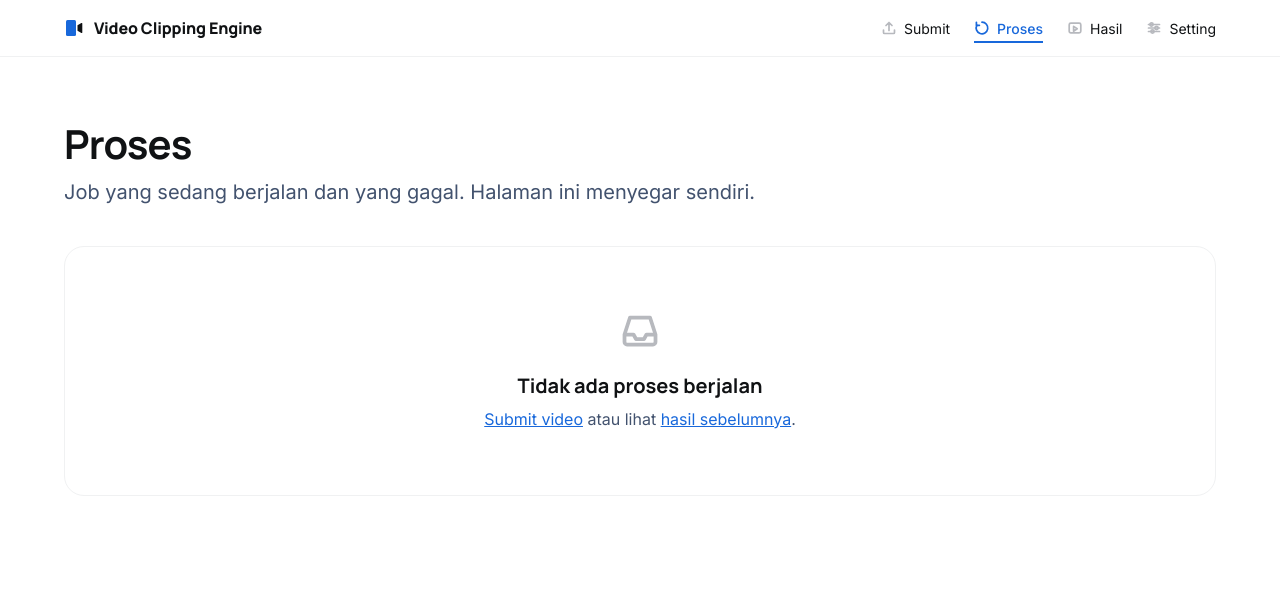
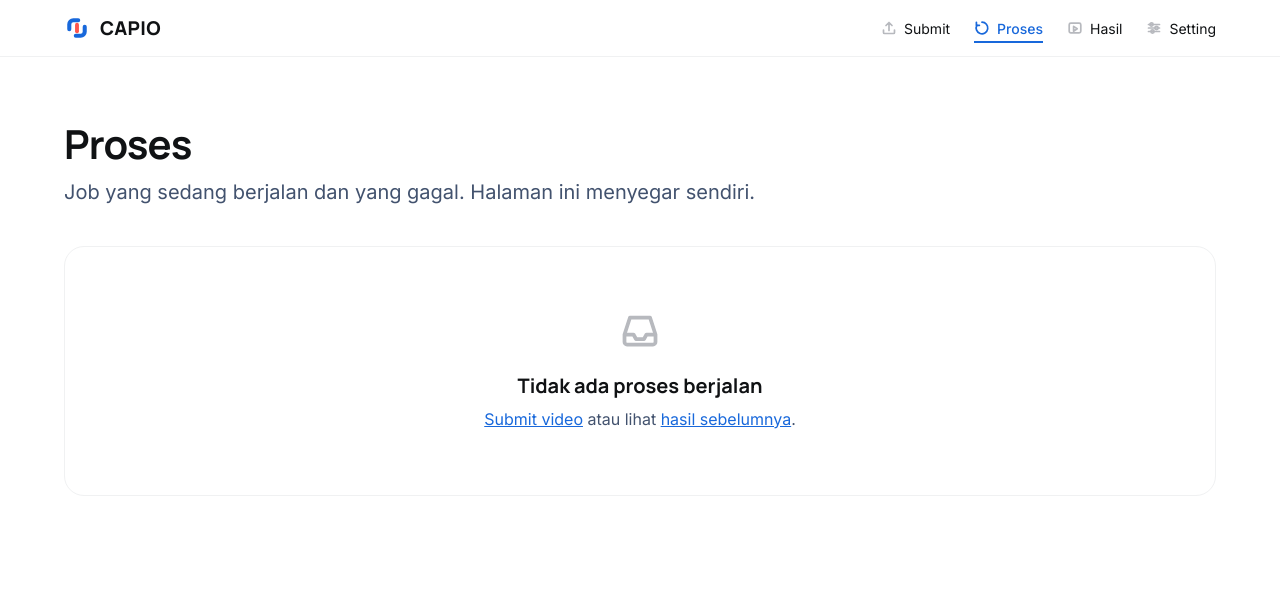
Before and after one commit to dataagentiv-gif/agentiv-capio, a FastAPI app: page /process in a window 1280 px wide. Shown: the top 595 px of the page. Run offline with FastAPI, Linux system fonts and the light colour scheme; data that the repository does not hold is empty.

Commit message:
feat(web): identitas CAPIO — logo, nama, dan aksen brand
Biru dan hitam brand ternyata sudah sama persis dengan token yang dipakai sejak
awal (#1868DB dan #001214 vs #101214), jadi yang benar-benar ditambahkan cuma
jingganya.

Aksen itu dipakai HEMAT dan hanya untuk satu makna: ada yang sedang berjalan
sekarang. Sebelumnya penanda tahap aktif memakai biru yang sama dengan seluruh
elemen yang bisa diklik, jadi titik berdenyut itu tenggelam di halaman penuh
biru — padahal justru itu satu-satunya yang dicari mata saat membuka halaman
Proses. Bilah progres ikut disamakan warnanya karena menjawab pertanyaan yang
sama; memberi keduanya warna berbeda membuat mata mencari dua kali.

Simbolnya ditulis inline sebagai SVG, bukan <img>, supaya ikut ukuran teks dan
tidak menambah request. Favicon sekaligus menghilangkan 404 /favicon.ico yang
selama ini muncul di setiap muat halaman.

Nama diganti di seluruh permukaan yang dilihat orang: judul tab, nav, judul
OpenAPI, realm HTTP Basic, dan README.

Co-Authored-By: Claude Opus 5 <noreply@anthropic.com>

```diff
--- a/api/routes.py
+++ b/api/routes.py
@@ -92,7 +92,7 @@ class StaticSegar(StaticFiles):
         return resp
 
 
-app = FastAPI(title="Video Clipping Engine", lifespan=lifespan)
+app = FastAPI(title="CAPIO", lifespan=lifespan)
 app.mount("/static", StaticSegar(directory=str(WEB / "static")), name="static")
 
 
@@ -120,7 +120,7 @@ async def basic_auth(request: Request, call_next):
         if not ok:
             return Response(
                 status_code=401,
-                headers={"WWW-Authenticate": 'Basic realm="Video Clipping Engine"'},
+                headers={"WWW-Authenticate": 'Basic realm="CAPIO"'},
             )
     return await call_next(request)
 
--- a/web/static/style.css
+++ b/web/static/style.css
@@ -4,8 +4,18 @@
 @import url('https://fonts.googleapis.com/css2?family=Inter:wght@400;500;700&family=Manrope:wght@400;500;700;800&display=swap');
 
 :root {
+  /* Warna brand CAPIO. Biru dan hitamnya kebetulan sudah sama persis dengan
+     token Atlassian yang dipakai sejak awal (#1868DB, #001214 vs #101214),
+     jadi yang benar-benar baru cuma jingganya. */
   --color-action: #1868db;
   --color-action-hover: #1257bd;
+
+  /* Aksen brand. Dipakai HEMAT dan hanya untuk satu makna: ada yang sedang
+     berjalan sekarang. Kalau dipakai untuk hiasan, ia berhenti berarti apa-apa
+     — dan biru sudah memegang seluruh peran aksi. */
+  --color-accent: #ff564d;
+  --color-accent-soft: #fff0ef;
+
   --color-ink: #101214;
   --color-body: #292a2e;
   --color-muted: #42526e;
@@ -89,16 +99,21 @@ a { color: var(--color-action); }
 .brand {
   display: flex;
   align-items: center;
-  gap: 10px;
+  gap: 9px;
   font-family: var(--font-display);
-  font-size: 16px;
+  font-size: 19px;
   font-weight: 800;
-  letter-spacing: -0.01em;
+  /* Wordmark brand ditulis rapat dan berjarak antarhuruf, mengikuti logonya. */
+  letter-spacing: 0.02em;
   color: var(--color-ink);
   text-decoration: none;
 }
 
 .brand svg { display: block; }
+
+/* Simbolnya diberi ruang napas sendiri: pada logo aslinya ia berdiri di atas
+   bidang gelap, jadi tanpa ini ia terlihat menempel ke wordmark. */
+.brand .mark { margin-right: 1px; }
 
 .nav-links { margin-left: auto; display: flex; gap: 24px; }
 
@@ -295,7 +310,11 @@ input:focus {
 }
 
 .bar { height: 2px; background: var(--color-fog); }
-.bar > i { display: block; height: 100%; background: var(--color-action); transition: width .4s ease; }
+
+/* Sewarna dengan titik tahap berjalan — dua-duanya menjawab pertanyaan yang
+   sama ("sampai mana sekarang"), jadi memberi mereka warna berbeda membuat
+   mata mencari dua kali. */
+.bar > i { display: block; height: 100%; background: var(--color-accent); transition: width .4s ease; }
 
 .error-box {
   margin: 0 24px 20px;
@@ -558,11 +577,16 @@ input.chip-num { width: 96px; cursor: text; text-align: center; }
 
 .step.done { color: var(--color-muted); }
 .step.done i { background: var(--success-fg); }
-.step.now { color: var(--color-action); font-weight: 500; }
+
+/* Tahap yang SEDANG berjalan memakai aksen brand, bukan biru aksi. Biru sudah
+   dipakai untuk segala hal yang bisa diklik, jadi di halaman penuh biru titik
+   yang berdenyut itu tenggelam — padahal justru itu satu-satunya yang perlu
+   dicari mata saat membuka halaman Proses. */
+.step.now { color: var(--color-accent); font-weight: 500; }
 
 .step.now i {
-  background: var(--color-action);
-  box-shadow: 0 0 0 3px rgba(24, 104, 219, .2);
+  background: var(--color-accent);
+  box-shadow: 0 0 0 3px rgba(255, 86, 77, .22);
   animation: denyut 1.4s ease-in-out infinite;
 }
 
--- a/web/templates/_layout.html
+++ b/web/templates/_layout.html
@@ -4,7 +4,11 @@
   <meta charset="utf-8">
   <meta name="viewport" content="width=device-width, initial-scale=1">
   <meta name="format-detection" content="telephone=no">
-  <title>{% block title %}Video Clipping Engine{% endblock %}</title>
+  <title>{% block title %}CAPIO{% endblock %}</title>
+  {# Tanpa ini browser meminta /favicon.ico dan dapat 404 di setiap muat
+     halaman — mengotori log dengan kesalahan yang bukan kesalahan. #}
+  <link rel="icon" href="/static/favicon.svg?v={{ v }}" type="image/svg+xml">
+  <meta name="theme-color" content="#1868db">
   <link rel="stylesheet" href="/static/style.css?v={{ v }}">
 </head>
 <body>
@@ -53,11 +57,18 @@
 <nav class="nav">
   <div class="nav-inner">
     <a class="brand" href="/">
-      <svg width="20" height="20" viewBox="0 0 20 20" fill="none" aria-hidden="true">
-        <path d="M2 3.5A1.5 1.5 0 0 1 3.5 2h7A1.5 1.5 0 0 1 12 3.5v13A1.5 1.5 0 0 1 10.5 18h-7A1.5 1.5 0 0 1 2 16.5v-13Z" fill="#1868db"/>
-        <path d="M13.5 7.2 17.4 5a.6.6 0 0 1 .9.52v8.96a.6.6 0 0 1-.9.52l-3.9-2.2V7.2Z" fill="#101214"/>
+      {# Simbol CAPIO: dua kurung yang saling mengunci membentuk bingkai
+         tangkap, dengan palang di tengahnya. Ditulis inline dan bukan <img>
+         supaya ikut ukuran teks dan tidak menambah satu request lagi. #}
+      <svg class="mark" width="26" height="26" viewBox="0 0 32 32" aria-hidden="true">
+        <g fill="none" stroke="#1868db" stroke-width="5"
+           stroke-linecap="round" stroke-linejoin="round">
+          <path d="M6.5 17.5V11.5a5 5 0 0 1 5-5h6"/>
+          <path d="M25.5 14.5v6a5 5 0 0 1-5 5h-6"/>
+        </g>
+        <rect x="13.6" y="9.5" width="4.8" height="13" rx="2.4" fill="#ff564d"/>
       </svg>
-      Video Clipping Engine
+      <span class="brand-name">CAPIO</span>
     </a>
     <div class="nav-links">
       <a href="/"         class="{% if page == 'submit'   %}active{% endif %}"><svg class="ic" width="16" height="16" viewBox="0 0 16 16" aria-hidden="true"><use href="#i-submit"/></svg>Submit</a>
--- a/web/templates/process.html
+++ b/web/templates/process.html
@@ -1,6 +1,6 @@
 {% extends "_layout.html" %}
 {% set page = 'process' %}
-{% block title %}Proses — Video Clipping Engine{% endblock %}
+{% block title %}Proses — CAPIO{% endblock %}
 {% block heading %}Proses{% endblock %}
 {% block lede %}Job yang sedang berjalan dan yang gagal. Halaman ini menyegar sendiri.{% endblock %}
 
--- a/web/templates/results.html
+++ b/web/templates/results.html
@@ -1,6 +1,6 @@
 {% extends "_layout.html" %}
 {% set page = 'results' %}
-{% block title %}Hasil — Video Clipping Engine{% endblock %}
+{% block title %}Hasil — CAPIO{% endblock %}
 {% block heading %}Hasil{% endblock %}
 {% block lede %}Tiap klip menampilkan skor dan alasan LLM memilih momen itu — supaya kualitas seleksinya bisa dinilai sendiri.{% endblock %}
 
--- a/web/templates/settings.html
+++ b/web/templates/settings.html
@@ -1,6 +1,6 @@
 {% extends "_layout.html" %}
 {% set page = 'settings' %}
-{% block title %}Setting — Video Clipping Engine{% endblock %}
+{% block title %}Setting — CAPIO{% endblock %}
 {% block heading %}Setting{% endblock %}
 {% block lede %}Semua konfigurasi ditulis ke file <code>.env</code> di folder project. Tidak perlu menyunting file secara manual.{% endblock %}
 
```
Also changed, not shown: README.md, web/static/favicon.svg (added).
